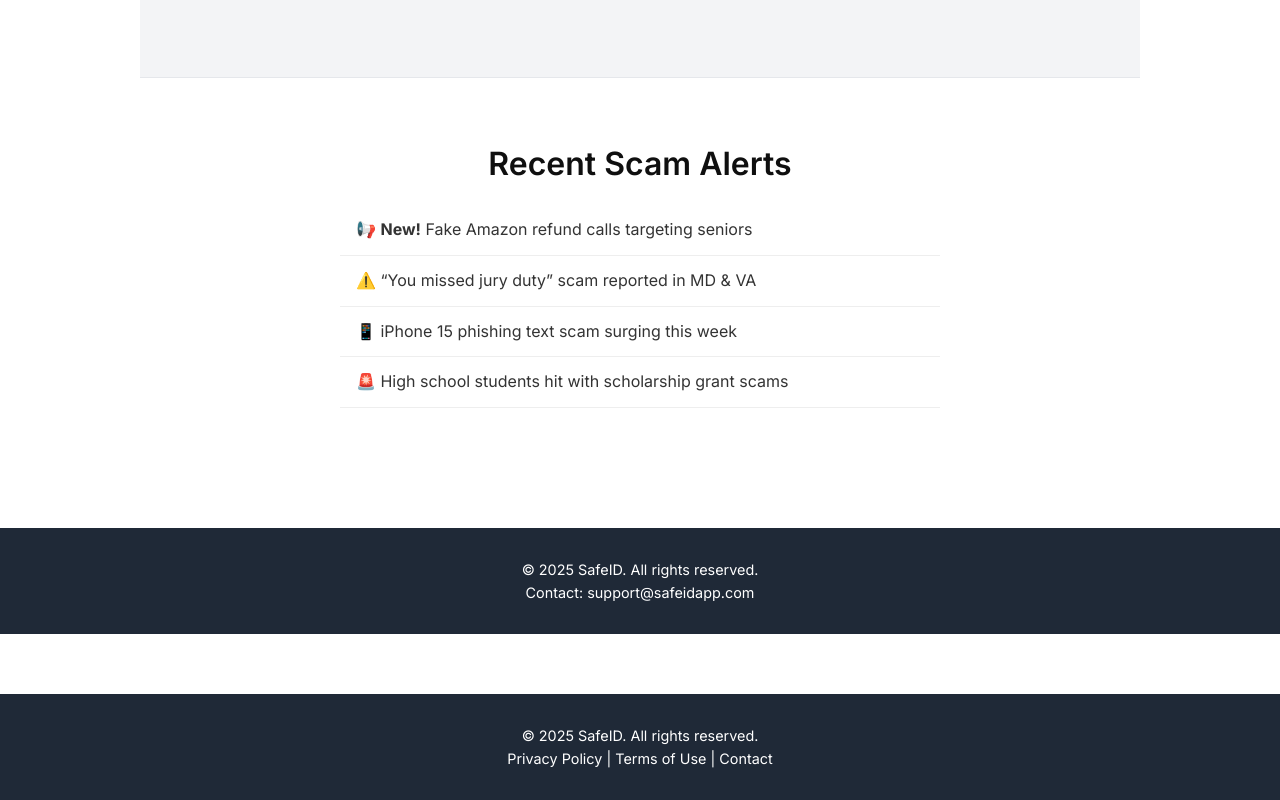
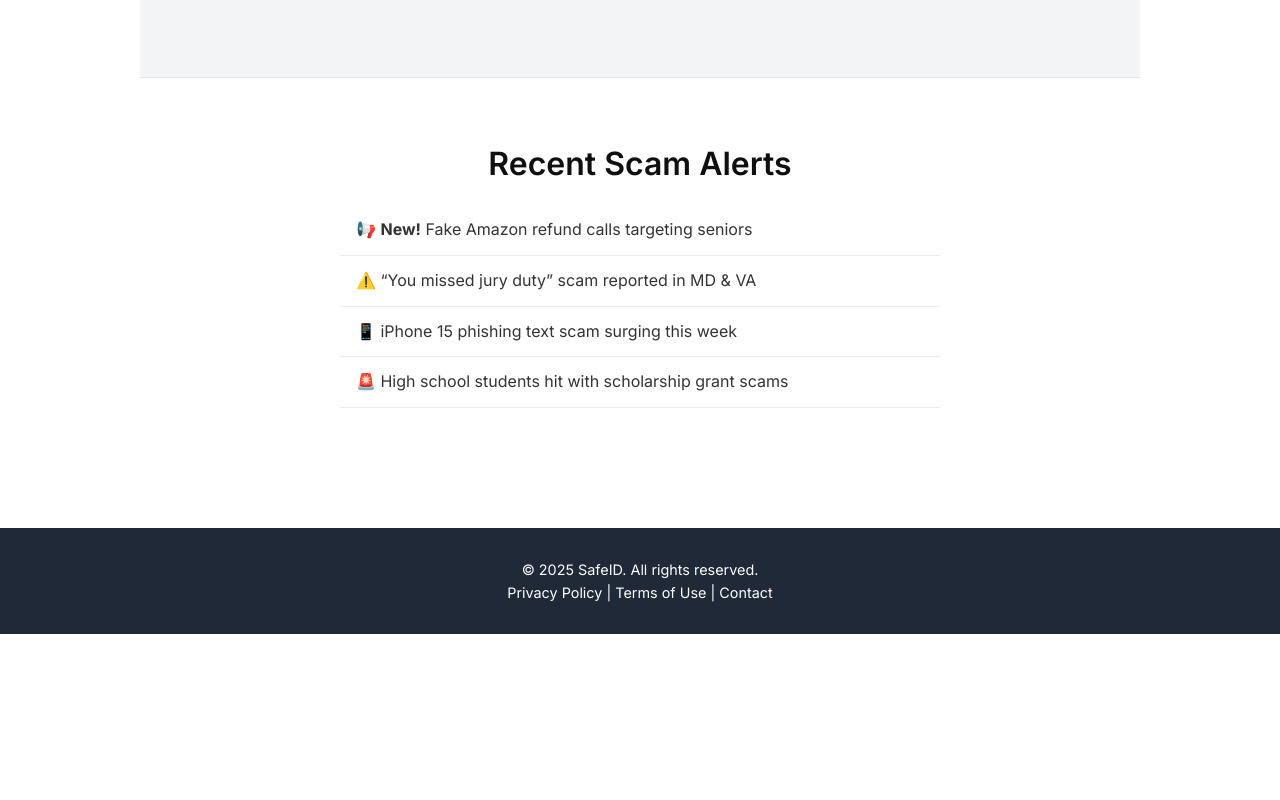
Before and after one commit to Ifabato/safeid-site, a plain HTML site: page index.html in a window 1280 px wide. Shown: the part 1858-2658 px from the top of the page. After the commit the page ends 2492 px from the top, so only its background shows below. Drawn offline with Linux system fonts and the light colour scheme.

Commit message:
Final cleanup: fixed footer, confirmed layout and scripts

```diff
--- a/index.html
+++ b/index.html
@@ -95,11 +95,6 @@
     </ul>
   </section>
 
-  <footer>
-    <p>&copy; 2025 SafeID. All rights reserved.</p>
-    <p>Contact: support@safeidapp.com</p>
-  </footer>
-
  <script>
 
   window.addEventListener('DOMContentLoaded', () => {
@@ -169,8 +164,7 @@
 
 </script>
 
-</body>
-</html>
+
 
 <footer class="site-footer">
   <p>&copy; 2025 SafeID. All rights reserved.</p>
@@ -180,3 +174,6 @@
     <a href="contact.html">Contact</a>
   </p>
 </footer>
+
+</body>
+</html>
```
Also changed, not shown: privacy.html (line endings or trailing spaces), terms.html (line endings or trailing spaces).
